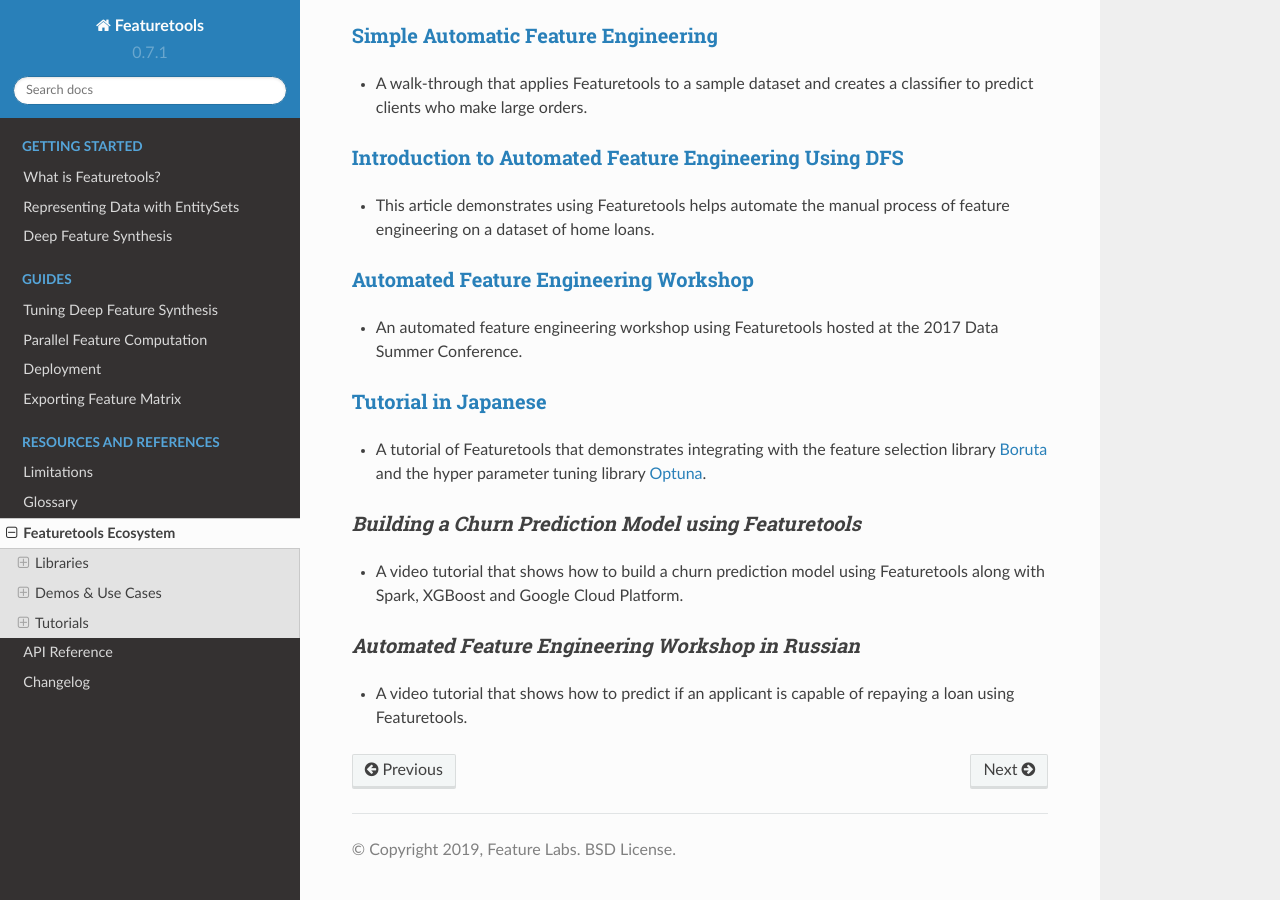
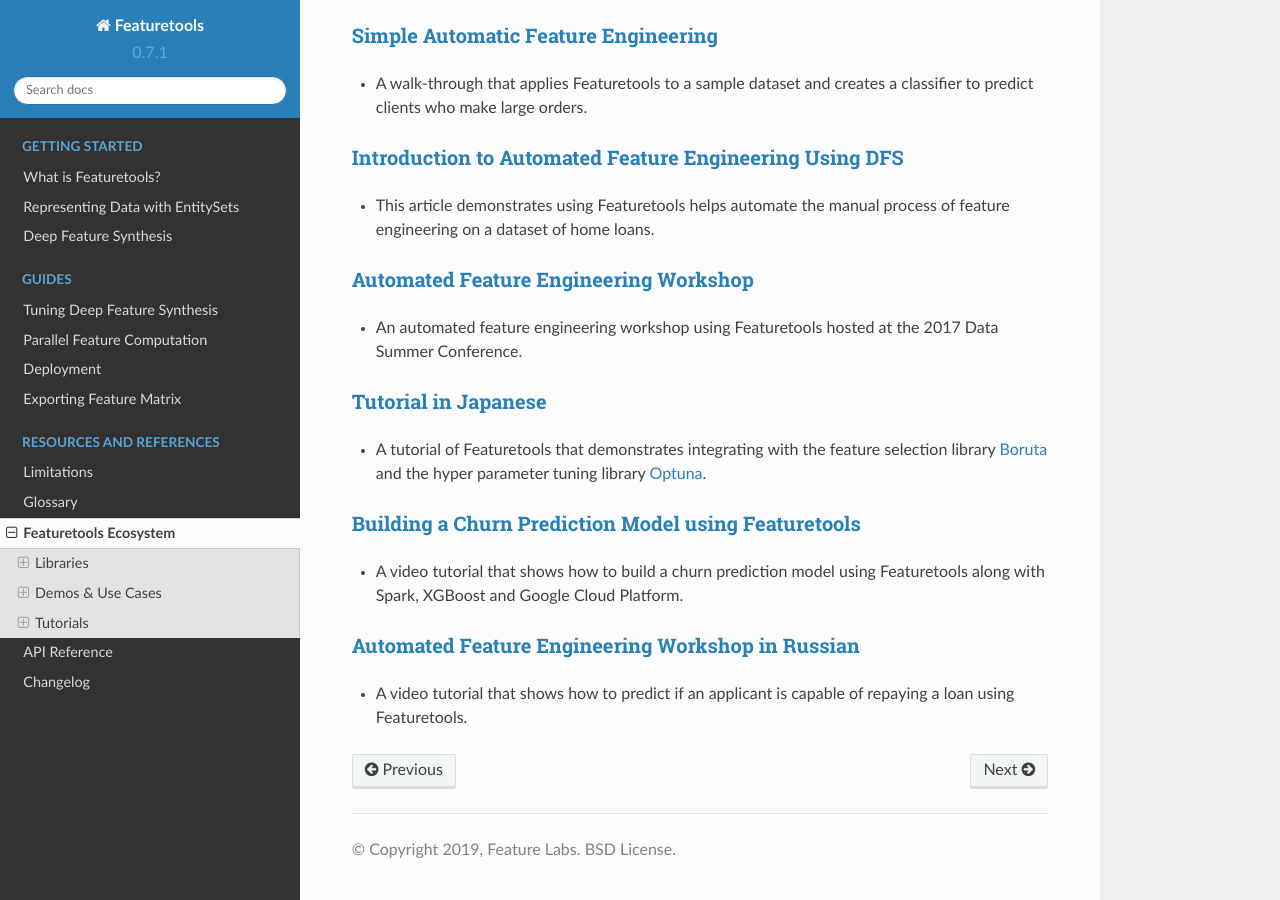
Before and after one commit to alteryx/featuretools, a Sphinx documentation site: the page built from docs/source/ecosystem.rst, in a window 1280 px wide and 900 px high, scrolled down 1944 px. Built offline with Sphinx 7.4.7 and the Read the Docs theme 2.0.0, drawn with Linux system fonts in a browser that asks for light colours; pages that are not in the unit, such as notebooks, are missing from menus.

Commit message:
add underscore

```diff
--- a/docs/source/ecosystem.rst
+++ b/docs/source/ecosystem.rst
@@ -115,14 +115,14 @@
 .. _`Optuna`: https://github.com/pfnet/optuna
 .. _`Boruta`: https://github.com/scikit-learn-contrib/boruta_py
 
-`Building a Churn Prediction Model using Featuretools`
+`Building a Churn Prediction Model using Featuretools`_
 =======================================================
 - A video tutorial that shows how to build a churn prediction model using Featuretools along with Spark, XGBoost and Google Cloud Platform.
 
 .. _`Building a Churn Prediction Model using Featuretools`: https://youtu.be/ZwwneZ6iU3Y
 
-`Automated Feature Engineering Workshop in Russian`
-===================================================
+`Automated Feature Engineering Workshop in Russian`_
+====================================================
 - A video tutorial that shows how to predict if an applicant is capable of repaying a loan using Featuretools.
 
 .. _`Automated Feature Engineering Workshop in Russian`: https://youtu.be/R0-mnamKxqY
```
